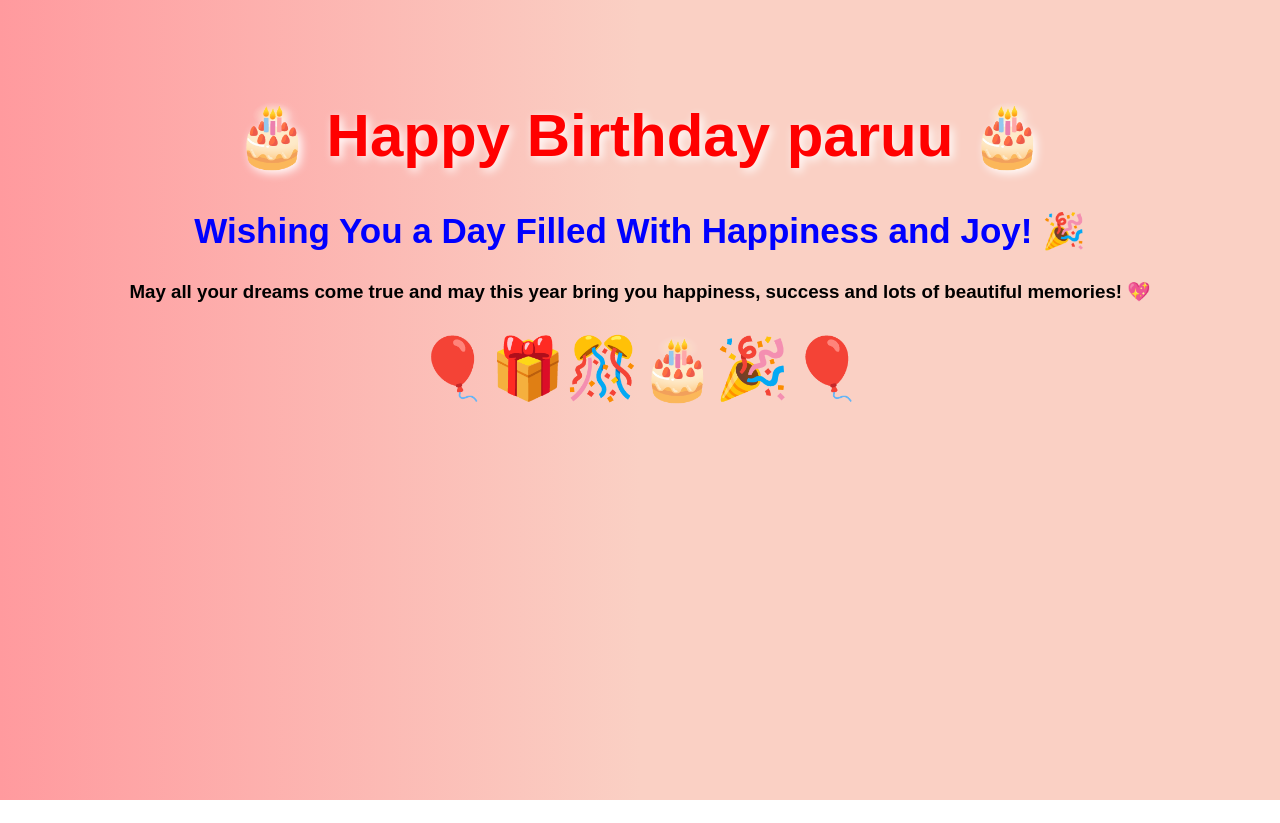
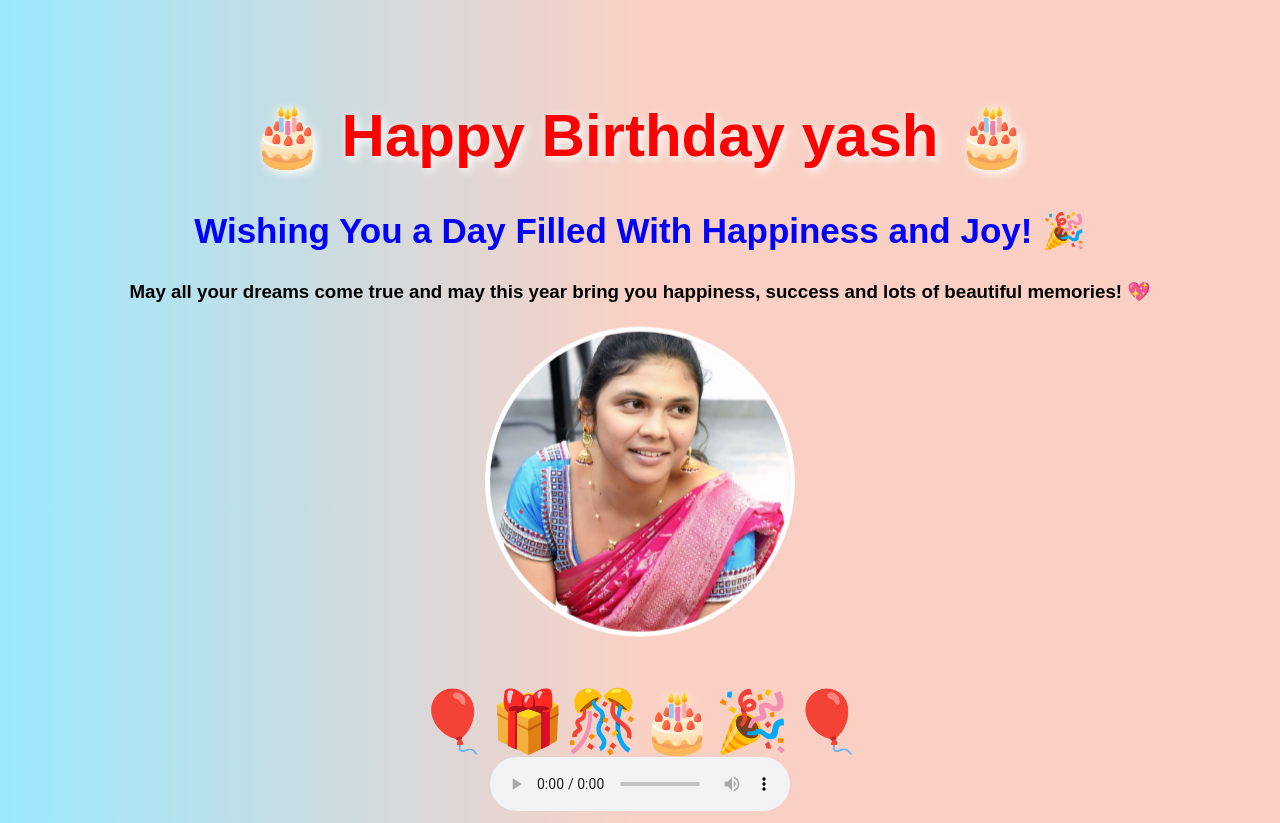
Before and after one commit to Yaswanthi-kunchala/birthday-website, a plain HTML site: page index.html in a window 1280 px wide. Before the commit the page ends 800 px from the top, so only its background shows below. Drawn offline with Linux system fonts and the light colour scheme.

Commit message:
Enhance birthday page with image and animation
Added a photo and background animation to the birthday page.

```diff
--- a/index.html
+++ b/index.html
@@ -6,7 +6,7 @@
     <style>
 
         body{
-            background: linear-gradient(to right, #ff9a9e, #fad0c4, #fad0c4);
+            background: linear-gradient(to right, #9ae9ff, #fad0c4, #fad0c4);
             text-align: center;
             font-family: Arial;
             margin-top: 100px;
@@ -22,6 +22,29 @@
             color: blue;
             font-size: 35px;
         }
+        .photo{
+            width:300px;
+            height:300px;
+            border-radius:50%;
+            border:5px solid white;
+            object-fit:cover;
+            margin-top:20px;
+
+            animation: float 3s ease-in-out infinite;
+        }
+        @keyframes float {
+            0%{
+                transform: translateY(0px);
+            }
+
+            50%{
+                transform: translateY(-20px);
+            }
+
+            100%{
+            transform: translateY(0px);
+            }
+    }
 
 
         .emoji{
@@ -34,17 +57,23 @@
 
 <body>
 
-    <h1>🎂 Happy Birthday paruu 🎂</h1>
+    <h1>🎂 Happy Birthday yash 🎂</h1>
 
     <h2>Wishing You a Day Filled With Happiness and Joy! 🎉</h2>
+
+
     <h3>
     May all your dreams come true and may this year bring you
     happiness, success and lots of beautiful memories! 💖
 </h3>
+    <img src="frnd.jpg.jpeg" class="photo">
 
     <div class="emoji">
         🎈🎁🎊🎂🎉🎈
     </div>
+    <audio controls autoplay loop>
+    <source src="Andhamaina Seetakoka Chiluka - SenSongsMp3.Co.mp3" type="audio/mpeg">
+</audio>
 
 </body>
 </html>
```
